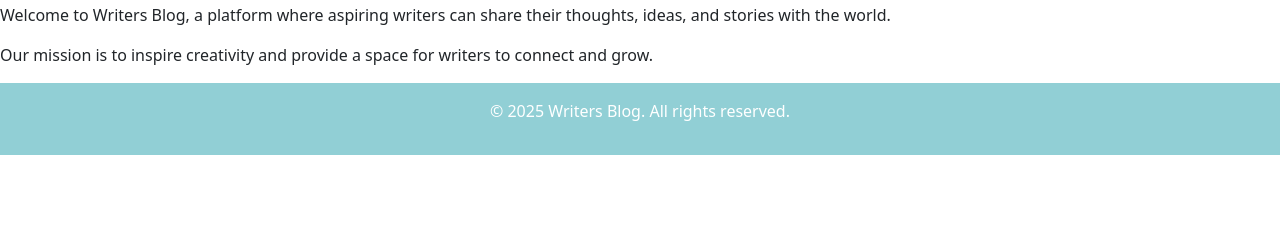
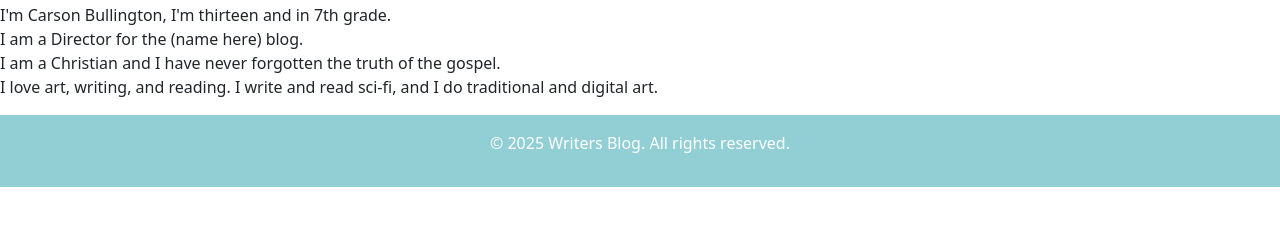
Before and after one commit to ezekhaniel/WritersBlogWebpage, a plain HTML site: page about.html in a window 1280 px wide. Shown: the part 153-378 px from the top of the page. Drawn offline with nearby package versions, Linux system fonts and the light colour scheme.

Commit message:
Bio1 done

```diff
--- a/about.html
+++ b/about.html
@@ -25,8 +25,10 @@
 
         <main>
             <h1>About Us</h1>
-            <p>Welcome to Writers Blog, a platform where aspiring writers can share their thoughts, ideas, and stories with the world.</p>
-            <p>Our mission is to inspire creativity and provide a space for writers to connect and grow.</p>
+            <p>I'm Carson Bullington, I'm thirteen and in 7th grade.<br>
+                I am a Director for the (name here) blog.<br>
+                I am a Christian and I have never forgotten the truth of the gospel.<br>
+                I love art, writing, and reading. I write and read sci-fi, and I do traditional and digital art.</p>
         </main>
 
         <footer>
```
